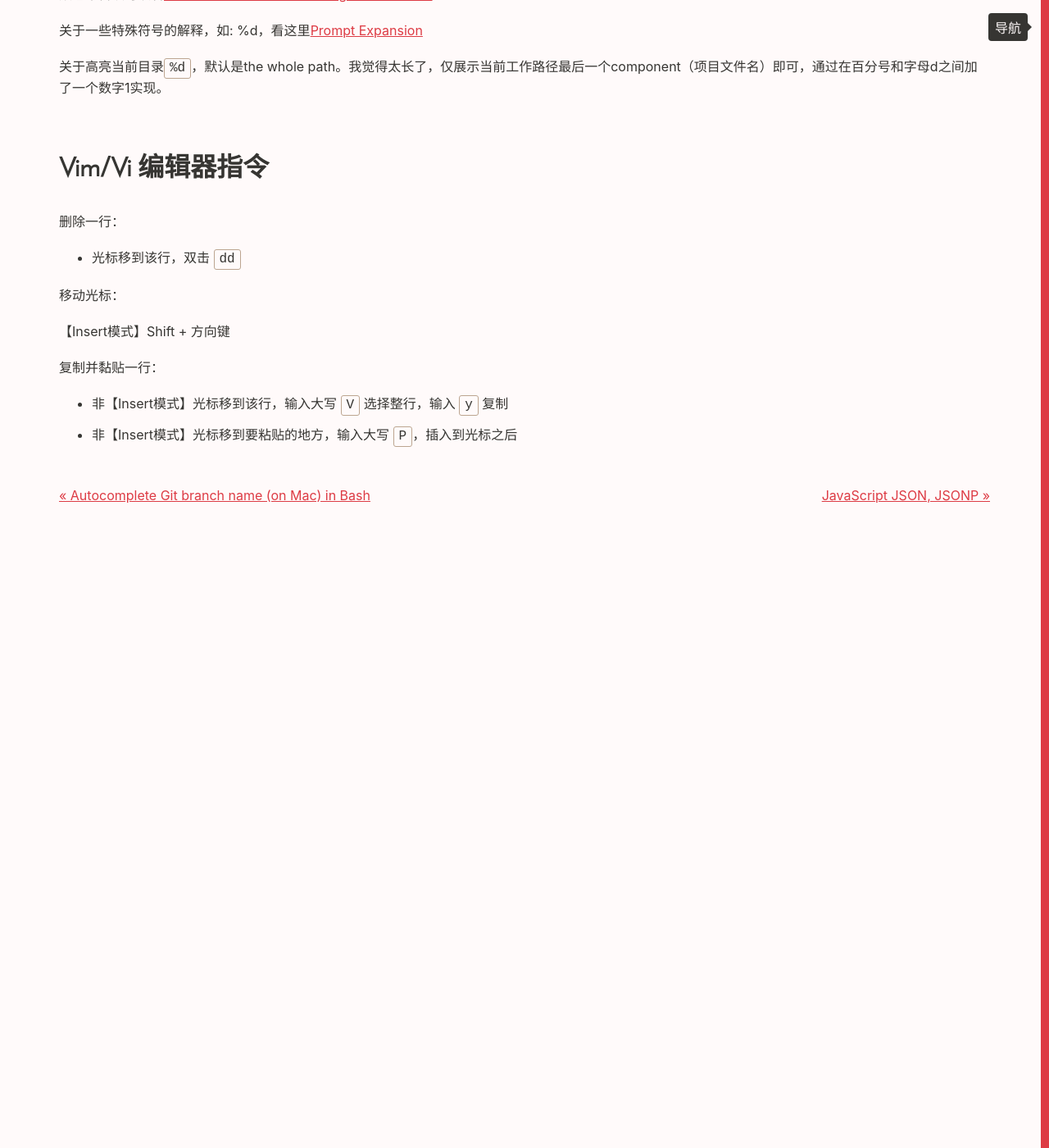
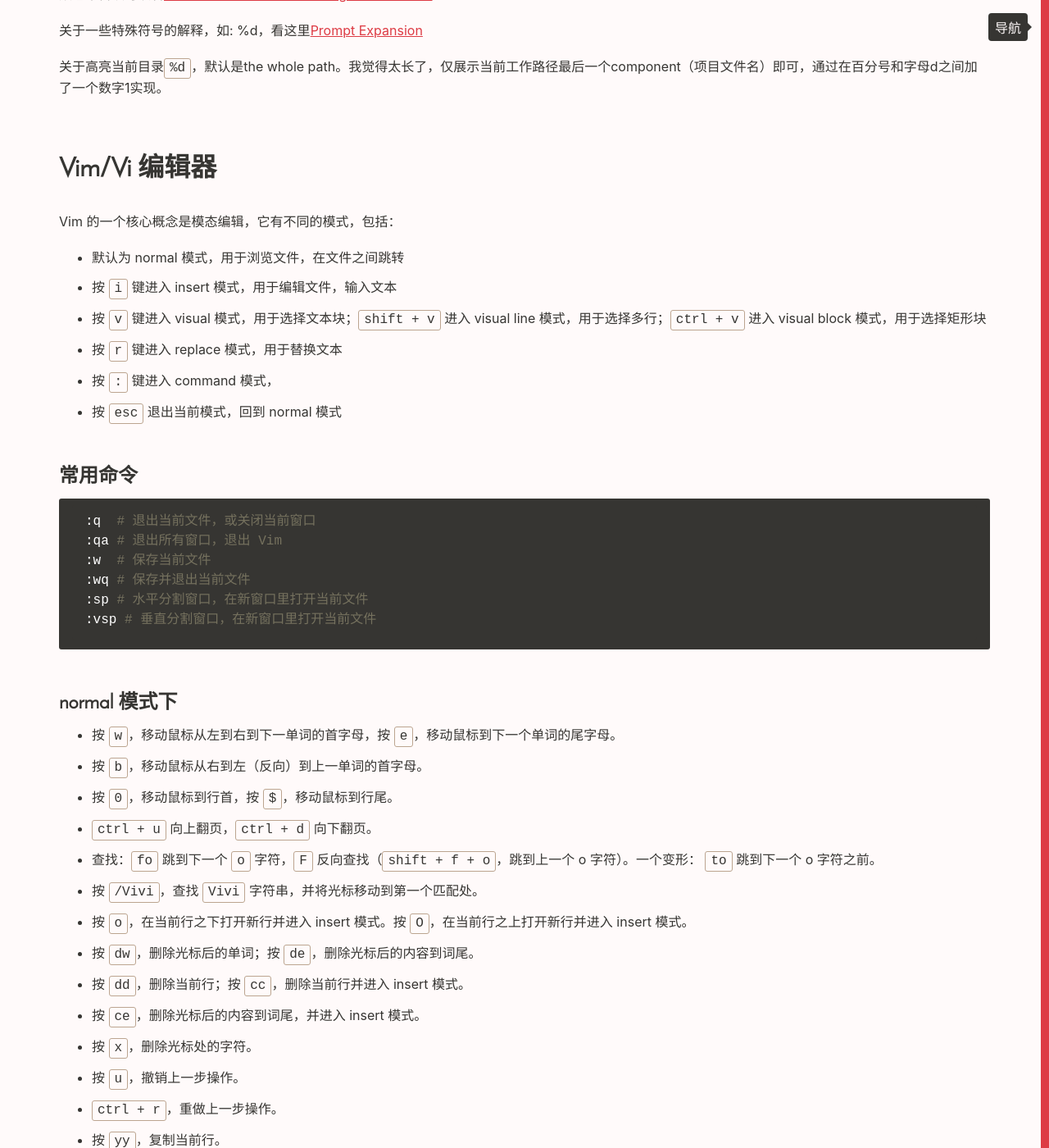
Before and after one commit to Vivi-wu/dive-into-web, a Jekyll site: the page built from _posts/2015-06-22-Highlight-Git-branch-name.markdown, in a window 1280 px wide and 1400 px high, scrolled down 1829 px. Shown: the whole window at 82% size. Built offline with Jekyll 4.4.1, drawn with Linux system fonts in a browser that asks for light colours; some of the changed text lies outside the part shown.

Commit message:
add Vim编辑器常用指令，补充shell命令

````diff
--- a/_posts/2015-06-22-Highlight-Git-branch-name.markdown
+++ b/_posts/2015-06-22-Highlight-Git-branch-name.markdown
@@ -59,17 +59,57 @@ export PROMPT='${COLOR_USR}%n@%M ${COLOR_DIR}%1d ${COLOR_GIT}$(parse_git_branch)
 
 关于高亮当前目录`%d`，默认是the whole path。我觉得太长了，仅展示当前工作路径最后一个component（项目文件名）即可，通过在百分号和字母d之间加了一个数字1实现。
 
-## Vim/Vi 编辑器指令
+## Vim/Vi 编辑器
 
-删除一行：
+Vim 的一个核心概念是模态编辑，它有不同的模式，包括：
 
-- 光标移到该行，双击 `dd`
++ 默认为 normal 模式，用于浏览文件，在文件之间跳转
++ 按 `i` 键进入 insert 模式，用于编辑文件，输入文本
++ 按 `v` 键进入 visual 模式，用于选择文本块；`shift + v` 进入 visual line 模式，用于选择多行；`ctrl + v` 进入 visual block 模式，用于选择矩形块
++ 按 `r` 键进入 replace 模式，用于替换文本
++ 按 `:` 键进入 command 模式，
++ 按 `esc` 退出当前模式，回到 normal 模式
+
+### 常用命令
+
+```sh
+:q  # 退出当前文件，或关闭当前窗口
+:qa # 退出所有窗口，退出 Vim
+:w  # 保存当前文件
+:wq # 保存并退出当前文件
+:sp # 水平分割窗口，在新窗口里打开当前文件
+:vsp # 垂直分割窗口，在新窗口里打开当前文件
+```
+
+### normal 模式下
+
++ 按 `w`，移动鼠标从左到右到下一单词的首字母，按 `e`，移动鼠标到下一个单词的尾字母。
++ 按 `b`，移动鼠标从右到左（反向）到上一单词的首字母。
++ 按 `0`，移动鼠标到行首，按 `$`，移动鼠标到行尾。
++ `ctrl + u` 向上翻页，`ctrl + d` 向下翻页。
++ 查找：`fo` 跳到下一个 `o` 字符，`F` 反向查找（`shift + f + o`，跳到上一个 o 字符）。一个变形： `to` 跳到下一个 o 字符之前。
++ 按 `/Vivi`，查找 `Vivi` 字符串，并将光标移动到第一个匹配处。
++ 按 `o`，在当前行之下打开新行并进入 insert 模式。按 `O`，在当前行之上打开新行并进入 insert 模式。
++ 按 `dw`，删除光标后的单词；按 `de`，删除光标后的内容到词尾。
++ 按 `dd`，删除当前行；按 `cc`，删除当前行并进入 insert 模式。
++ 按 `ce`，删除光标后的内容到词尾，并进入 insert 模式。
++ 按 `x`，删除光标处的字符。
++ 按 `u`，撤销上一步操作。
++ `ctrl + r`，重做上一步操作。
++ 按 `yy`，复制当前行。
++ 按 `p`，粘贴到下一行。按 `shift + p`，粘贴到上一行。
++ 加数字：按 `5 + ↑`，向上移动 5 行，按 `5 + ↓`，向下移动 5 行。
++ 加修饰符：按 `di<`，删除 `<` 和 `>` 之间的内容。类似地，`di[`、`di(`。
++ 加修饰符：按 `da<`，删除 `<` 和 `>` 之间的内容，包括 `<` 和 `>`。
++ 按 `.`，重复上一次命令。适用于将某个编辑所含的输入内容复制到光标处。
+
+### visual 模式下
+
+复制并黏贴一行：
+
+1. 左右上线，移动方向键选择内容，输入 `y` 复制，自动返回 normal 模式
+2. 光标移到要粘贴的地方，输入大写 `P`，插入到光标之后
 
 移动光标：
 
 【Insert模式】Shift + 方向键
-
-复制并黏贴一行：
-
-- 非【Insert模式】光标移到该行，输入大写 `V` 选择整行，输入 `y` 复制
-- 非【Insert模式】光标移到要粘贴的地方，输入大写 `P`，插入到光标之后
````
Also changed, not shown: _posts/2020-04-08-Terminal-tips-Shell-command.markdown (+9 -0 lines).
